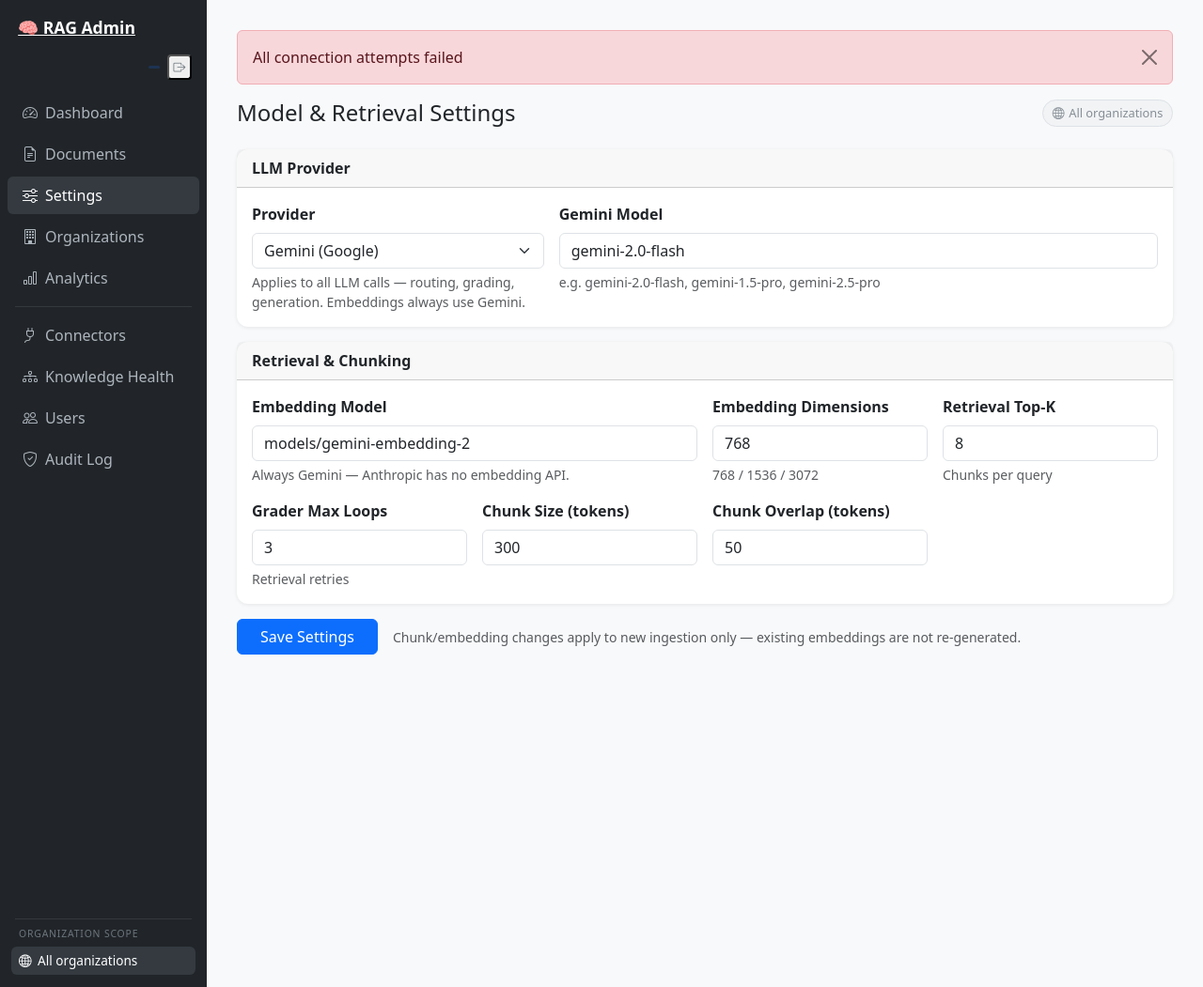
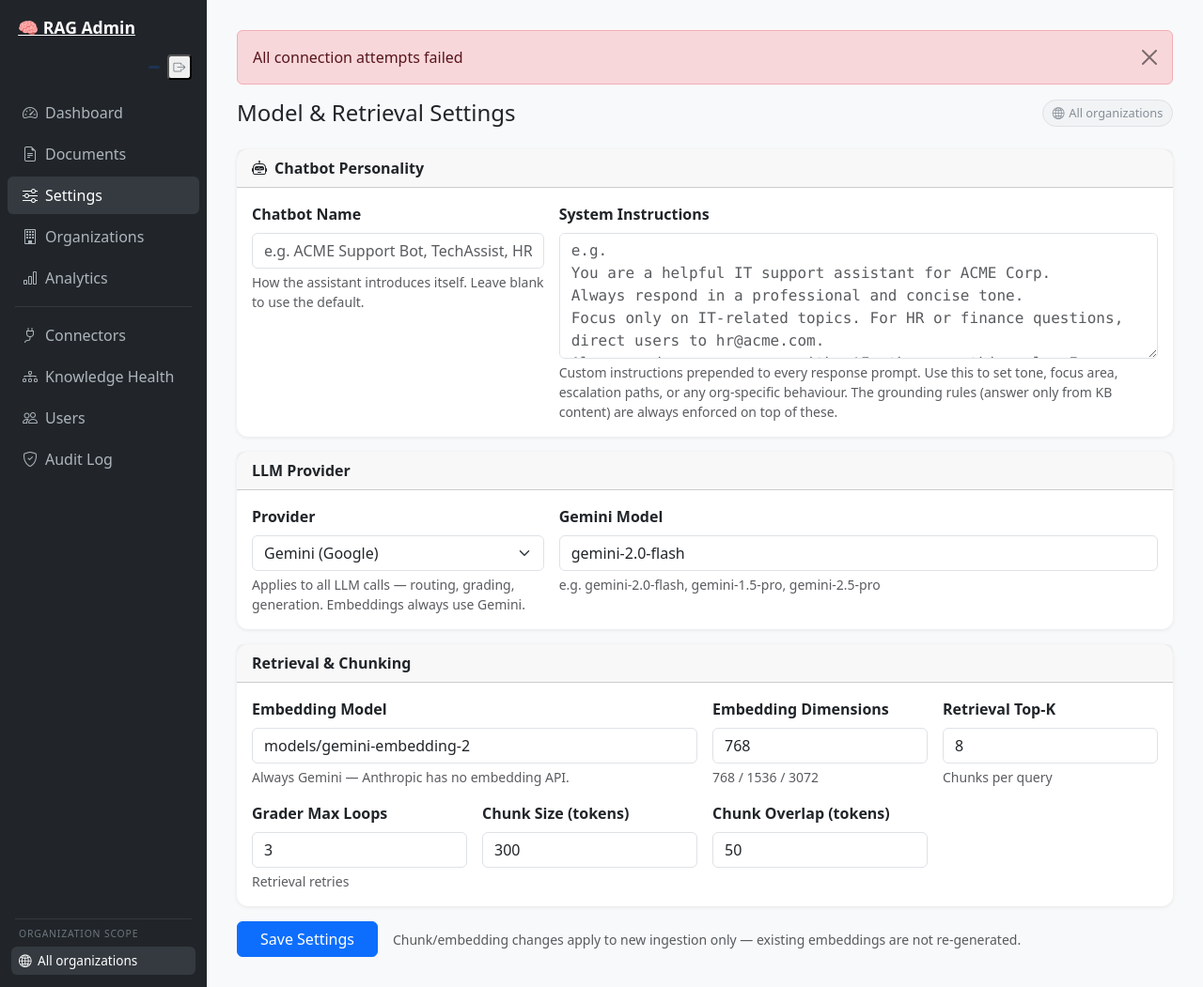
Before and after one commit to vishnubv89/rag-platform, a FastAPI app: page /settings in a window 1280 px wide. Shown: the whole page at 94% size. Run offline with FastAPI, Linux system fonts and the light colour scheme; the visitor is signed in with stand-in values (Sample User, id 1); data that the repository does not hold is empty.

Commit message:
feat(multi-org): per-org chatbot name and custom instructions
Each org can now configure a chatbot persona via admin Settings:
- chatbot_name: gives the assistant an identity ("ACME Support Bot")
- chatbot_instructions: freeform behavioural instructions (tone, focus,
  escalation paths, domain restrictions, sign-off phrases, etc.)

Implementation:
- nodes.py: _apply_org_persona() reads both keys from llm_config and
  prepends them before the base system prompt in generator_node,
  kb_overview_node, and chitchat path — grounding rules always apply last
- settings.py: chatbot_name and chatbot_instructions added to CONFIG_KEYS
  and POST form handler
- settings.html: new "Chatbot Personality" card with name input and
  multi-line instructions textarea above the LLM provider section

No DB schema changes needed — keys stored in existing app_config table.

Co-Authored-By: Claude Sonnet 4.6 <noreply@anthropic.com>

```diff
--- a/admin-ui/src/admin_ui/routers/settings.py
+++ b/admin-ui/src/admin_ui/routers/settings.py
@@ -5,6 +5,7 @@ from admin_ui import client
 router = APIRouter()
 
 CONFIG_KEYS = [
+    "chatbot_name", "chatbot_instructions",
     "llm_provider", "llm_model",
     "anthropic_model", "anthropic_api_key",
     "nvidia_model", "nvidia_api_key", "nvidia_base_url",
@@ -41,6 +42,8 @@ async def settings_page(request: Request):
 async def save_settings(
     request: Request,
     org_id: str | None = Form(None),
+    chatbot_name: str = Form(""),
+    chatbot_instructions: str = Form(""),
     llm_provider: str = Form("gemini"),
     llm_model: str = Form(""),
     anthropic_model: str = Form(""),
@@ -57,6 +60,8 @@ async def save_settings(
 ):
     org_id_int = int(org_id) if org_id else None
     new_cfg: dict[str, str] = {
+        "chatbot_name": chatbot_name,
+        "chatbot_instructions": chatbot_instructions,
         "llm_provider": llm_provider,
         "llm_model": llm_model,
         "anthropic_model": anthropic_model,
--- a/admin-ui/src/admin_ui/templates/settings.html
+++ b/admin-ui/src/admin_ui/templates/settings.html
@@ -17,6 +17,40 @@
 
 <form method="post" action="/settings">
   <input type="hidden" name="org_id" value="{{ active_org_id or '' }}">
+
+  <!-- ── Chatbot Personality ──────────────────────────────────────── -->
+  <div class="card stat-card mb-3">
+    <div class="card-header fw-semibold">
+      <i class="bi bi-robot me-2"></i>Chatbot Personality
+    </div>
+    <div class="card-body">
+      <div class="row g-3">
+
+        <div class="col-md-4">
+          <label class="form-label fw-semibold">Chatbot Name</label>
+          <input class="form-control" name="chatbot_name"
+                 placeholder="e.g. ACME Support Bot, TechAssist, HR Helper"
+                 value="{{ config.get('chatbot_name', '') }}">
+          <div class="form-text">
+            How the assistant introduces itself. Leave blank to use the default.
+          </div>
+        </div>
+
+        <div class="col-md-8">
+          <label class="form-label fw-semibold">System Instructions</label>
+          <textarea class="form-control font-monospace" name="chatbot_instructions"
+                    rows="5"
+                    placeholder="e.g.&#10;You are a helpful IT support assistant for ACME Corp.&#10;Always respond in a professional and concise tone.&#10;Focus only on IT-related topics. For HR or finance questions, direct users to hr@acme.com.&#10;Always end your response with: 'Is there anything else I can help you with?'">{{ config.get('chatbot_instructions', '') }}</textarea>
+          <div class="form-text">
+            Custom instructions prepended to every response prompt.
+            Use this to set tone, focus area, escalation paths, or any org-specific behaviour.
+            The grounding rules (answer only from KB content) are always enforced on top of these.
+          </div>
+        </div>
+
+      </div>
+    </div>
+  </div>
 
   <!-- ── LLM Provider ─────────────────────────────────────────────── -->
   <div class="card stat-card mb-3">
```
Also changed, not shown: backend/src/rag_chatbot/agent/nodes.py (+29 -3 lines).
